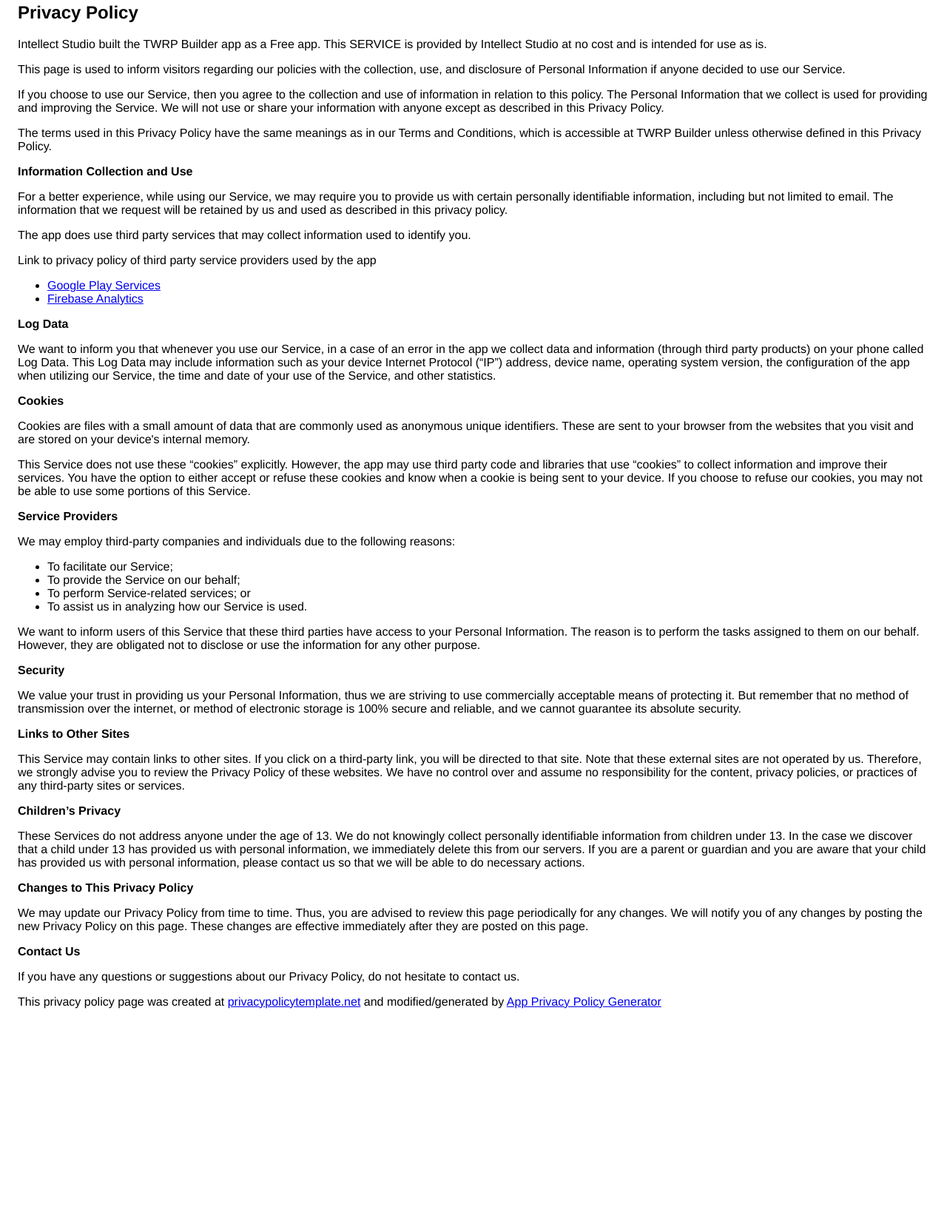
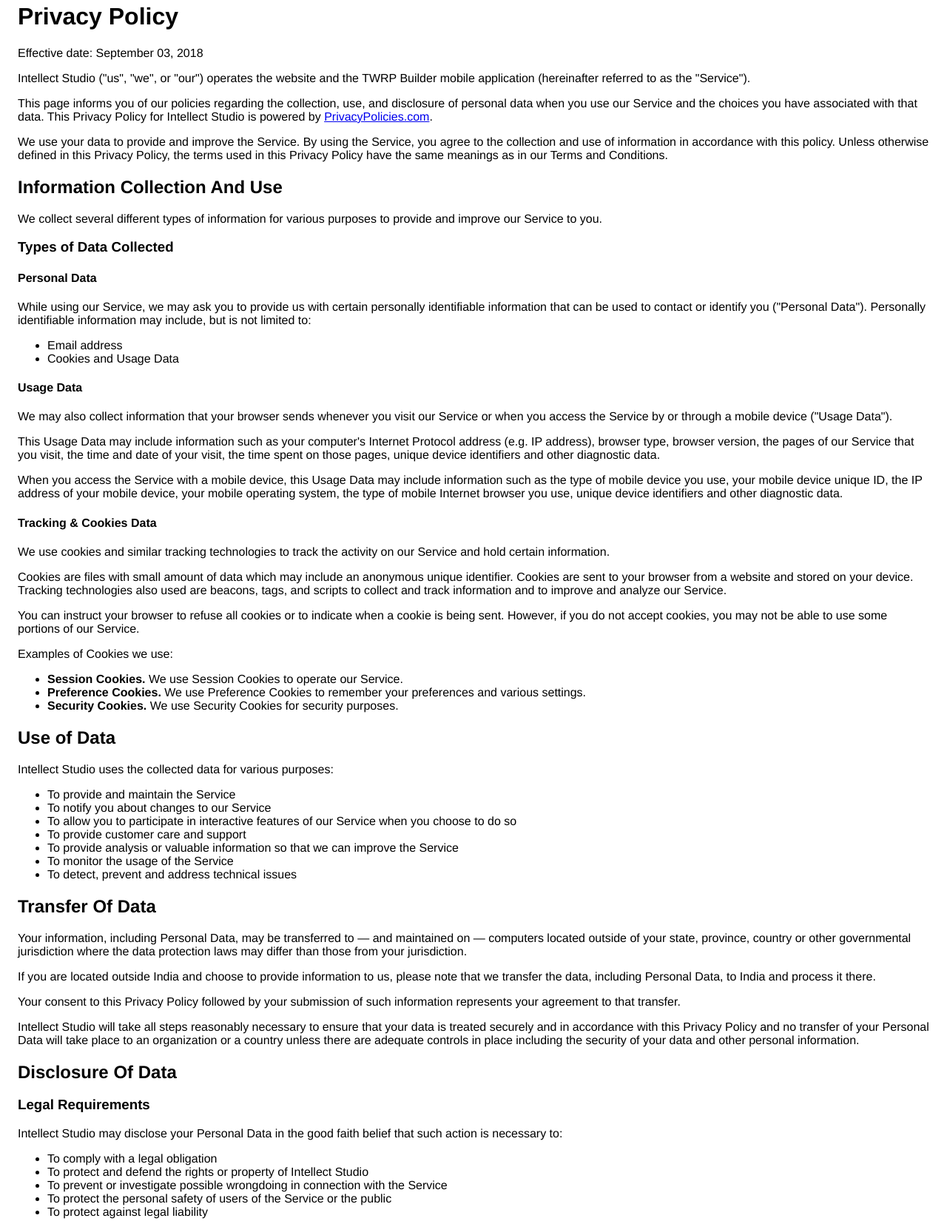
Before and after one commit to amitkhairnar44/twrpbuilder_policy, a plain HTML site: page index.html in a window 1280 px wide. Shown: the part 41-1691 px from the top of the page at 74% size. Before the commit the page ends 1444 px from the top, so only its background shows below. Drawn offline with Linux system fonts and the light colour scheme.

Commit message:
Update index.html

```diff
--- a/index.html
+++ b/index.html
@@ -1,46 +1,115 @@
-<!DOCTYPE html><html> <head> <meta charset="utf-8"> <meta name="viewport" content="width=device-width"> <title>Privacy Policy</title> <style>body{font-family: "Helvetica Neue", Helvetica, Arial, sans-serif; padding:1em;}</style></head> <body><h2>Privacy Policy</h2> <p> Intellect Studio built the TWRP Builder app as a Free app. This SERVICE is provided by Intellect Studio at no cost and is intended for use as is.
-                  </p> <p>This page is used to inform visitors regarding our policies with the collection, use, and
-                    disclosure of Personal Information if anyone decided to use our Service.
-                  </p> <p>If you choose to use our Service, then you agree to the collection and use of information in relation
-                    to this policy. The Personal Information that we collect is used for providing and improving the
-                    Service. We will not use or share your information with anyone except as described
-                    in this Privacy Policy.
-                  </p> <p>The terms used in this Privacy Policy have the same meanings as in our Terms and Conditions, which is accessible
-                    at TWRP Builder unless otherwise defined in this Privacy Policy.
-                  </p> <p><strong>Information Collection and Use</strong></p> <p>For a better experience, while using our Service, we may require you to provide us with certain
-                    personally identifiable information, including but not limited to email. The information that we request will be retained by us and used as described in this privacy policy.
-                  </p> <p>The app does use third party services that may collect information used to identify you.</p> <div><p>Link to privacy policy of third party service providers used by the app</p> <ul><li><a href="https://www.google.com/policies/privacy/" target="_blank">Google Play Services</a></li> <!----> <li><a href="https://firebase.google.com/policies/analytics" target="_blank">Firebase Analytics</a></li> <!----> <!----> <!----></ul></div> <p><strong>Log Data</strong></p> <p> We want to inform you that whenever you use our Service, in a case of an
-                    error in the app we collect data and information (through third party products) on your phone
-                    called Log Data. This Log Data may include information such as your device Internet Protocol (“IP”) address,
-                    device name, operating system version, the configuration of the app when utilizing our Service,
-                    the time and date of your use of the Service, and other statistics.
-                  </p> <p><strong>Cookies</strong></p> <p>Cookies are files with a small amount of data that are commonly used as anonymous unique identifiers. These
-                    are sent to your browser from the websites that you visit and are stored on your device's internal memory.
-                  </p> <p>This Service does not use these “cookies” explicitly. However, the app may use third party code and libraries
-                    that use “cookies” to collect information and improve their services. You have the option to either
-                    accept or refuse these cookies and know when a cookie is being sent to your device. If you choose to
-                    refuse our cookies, you may not be able to use some portions of this Service.
-                  </p> <p><strong>Service Providers</strong></p> <p> We may employ third-party companies and individuals due to the following reasons:</p> <ul><li>To facilitate our Service;</li> <li>To provide the Service on our behalf;</li> <li>To perform Service-related services; or</li> <li>To assist us in analyzing how our Service is used.</li></ul> <p> We want to inform users of this Service that these third parties have access to your
-                    Personal Information. The reason is to perform the tasks assigned to them on our behalf. However, they
-                    are obligated not to disclose or use the information for any other purpose.
-                  </p> <p><strong>Security</strong></p> <p> We value your trust in providing us your Personal Information, thus we are striving
-                    to use commercially acceptable means of protecting it. But remember that no method of transmission over
-                    the internet, or method of electronic storage is 100% secure and reliable, and we cannot guarantee
-                    its absolute security.
-                  </p> <p><strong>Links to Other Sites</strong></p> <p>This Service may contain links to other sites. If you click on a third-party link, you will be directed
-                    to that site. Note that these external sites are not operated by us. Therefore, we strongly
-                    advise you to review the Privacy Policy of these websites. We have no control over
-                    and assume no responsibility for the content, privacy policies, or practices of any third-party sites
-                    or services.
-                  </p> <p><strong>Children’s Privacy</strong></p> <p>These Services do not address anyone under the age of 13. We do not knowingly collect
-                    personally identifiable information from children under 13. In the case we discover that a child
-                    under 13 has provided us with personal information, we immediately delete this from
-                    our servers. If you are a parent or guardian and you are aware that your child has provided us with personal
-                    information, please contact us so that we will be able to do necessary actions.
-                  </p> <p><strong>Changes to This Privacy Policy</strong></p> <p> We may update our Privacy Policy from time to time. Thus, you are advised to review
-                    this page periodically for any changes. We will notify you of any changes by posting
-                    the new Privacy Policy on this page. These changes are effective immediately after they are posted on
-                    this page.
-                  </p> <p><strong>Contact Us</strong></p> <p>If you have any questions or suggestions about our Privacy Policy, do not hesitate to contact
-                    us.
-                  </p> <p>This privacy policy page was created at <a href="https://privacypolicytemplate.net" target="_blank">privacypolicytemplate.net</a>                    and modified/generated by <a href="https://app-privacy-policy-generator.firebaseapp.com/" target="_blank">App Privacy Policy Generator</a></p></body></html>
+<!DOCTYPE html><html> <head> <meta charset="utf-8"> <meta name="viewport" content="width=device-width"> <title>Privacy Policy</title> <style>body{font-family: "Helvetica Neue", Helvetica, Arial, sans-serif; padding:1em;}</style></head> <body><h1>Privacy Policy</h1>
+
+
+<p>Effective date: September 03, 2018</p>
+
+
+<p>Intellect Studio ("us", "we", or "our") operates the  website and the TWRP Builder mobile application (hereinafter referred to as the "Service").</p>
+
+<p>This page informs you of our policies regarding the collection, use, and disclosure of personal data when you use our Service and the choices you have associated with that data. This Privacy Policy  for Intellect Studio is powered by <a href="https://privacypolicies.com/free-privacy-policy-generator/">PrivacyPolicies.com</a>.</p>
+
+<p>We use your data to provide and improve the Service. By using the Service, you agree to the collection and use of information in accordance with this policy. Unless otherwise defined in this Privacy Policy, the terms used in this Privacy Policy have the same meanings as in our Terms and Conditions.</p>
+
+
+<h2>Information Collection And Use</h2>
+
+<p>We collect several different types of information for various purposes to provide and improve our Service to you.</p>
+
+<h3>Types of Data Collected</h3>
+
+<h4>Personal Data</h4>
+
+<p>While using our Service, we may ask you to provide us with certain personally identifiable information that can be used to contact or identify you ("Personal Data"). Personally identifiable information may include, but is not limited to:</p>
+
+<ul>
+<li>Email address</li><li>Cookies and Usage Data</li>
+</ul>
+
+<h4>Usage Data</h4>
+
+<p>We may also collect information that your browser sends whenever you visit our Service or when you access the Service by or through a mobile device ("Usage Data").</p>
+<p>This Usage Data may include information such as your computer's Internet Protocol address (e.g. IP address), browser type, browser version, the pages of our Service that you visit, the time and date of your visit, the time spent on those pages, unique device identifiers and other diagnostic data.</p>
+<p>When you access the Service with a mobile device, this Usage Data may include information such as the type of mobile device you use, your mobile device unique ID, the IP address of your mobile device, your mobile operating system, the type of mobile Internet browser you use, unique device identifiers and other diagnostic data.</p>
+
+<h4>Tracking & Cookies Data</h4>
+<p>We use cookies and similar tracking technologies to track the activity on our Service and hold certain information.</p>
+<p>Cookies are files with small amount of data which may include an anonymous unique identifier. Cookies are sent to your browser from a website and stored on your device. Tracking technologies also used are beacons, tags, and scripts to collect and track information and to improve and analyze our Service.</p>
+<p>You can instruct your browser to refuse all cookies or to indicate when a cookie is being sent. However, if you do not accept cookies, you may not be able to use some portions of our Service.</p>
+<p>Examples of Cookies we use:</p>
+<ul>
+    <li><strong>Session Cookies.</strong> We use Session Cookies to operate our Service.</li>
+    <li><strong>Preference Cookies.</strong> We use Preference Cookies to remember your preferences and various settings.</li>
+    <li><strong>Security Cookies.</strong> We use Security Cookies for security purposes.</li>
+</ul>
+
+<h2>Use of Data</h2>
+
+<p>Intellect Studio uses the collected data for various purposes:</p>
+<ul>
+    <li>To provide and maintain the Service</li>
+    <li>To notify you about changes to our Service</li>
+    <li>To allow you to participate in interactive features of our Service when you choose to do so</li>
+    <li>To provide customer care and support</li>
+    <li>To provide analysis or valuable information so that we can improve the Service</li>
+    <li>To monitor the usage of the Service</li>
+    <li>To detect, prevent and address technical issues</li>
+</ul>
+
+<h2>Transfer Of Data</h2>
+<p>Your information, including Personal Data, may be transferred to — and maintained on — computers located outside of your state, province, country or other governmental jurisdiction where the data protection laws may differ than those from your jurisdiction.</p>
+<p>If you are located outside India and choose to provide information to us, please note that we transfer the data, including Personal Data, to India and process it there.</p>
+<p>Your consent to this Privacy Policy followed by your submission of such information represents your agreement to that transfer.</p>
+<p>Intellect Studio will take all steps reasonably necessary to ensure that your data is treated securely and in accordance with this Privacy Policy and no transfer of your Personal Data will take place to an organization or a country unless there are adequate controls in place including the security of your data and other personal information.</p>
+
+<h2>Disclosure Of Data</h2>
+
+<h3>Legal Requirements</h3>
+<p>Intellect Studio may disclose your Personal Data in the good faith belief that such action is necessary to:</p>
+<ul>
+    <li>To comply with a legal obligation</li>
+    <li>To protect and defend the rights or property of Intellect Studio</li>
+    <li>To prevent or investigate possible wrongdoing in connection with the Service</li>
+    <li>To protect the personal safety of users of the Service or the public</li>
+    <li>To protect against legal liability</li>
+</ul>
+
+<h2>Security Of Data</h2>
+<p>The security of your data is important to us, but remember that no method of transmission over the Internet, or method of electronic storage is 100% secure. While we strive to use commercially acceptable means to protect your Personal Data, we cannot guarantee its absolute security.</p>
+
+<h2>Service Providers</h2>
+<p>We may employ third party companies and individuals to facilitate our Service ("Service Providers"), to provide the Service on our behalf, to perform Service-related services or to assist us in analyzing how our Service is used.</p>
+<p>These third parties have access to your Personal Data only to perform these tasks on our behalf and are obligated not to disclose or use it for any other purpose.</p>
+
+<h3>Analytics</h3>
+<p>We may use third-party Service Providers to monitor and analyze the use of our Service.</p>
+<ul>
+        <li>
+        <p><strong>Google Analytics</strong></p>
+        <p>Google Analytics is a web analytics service offered by Google that tracks and reports website traffic. Google uses the data collected to track and monitor the use of our Service. This data is shared with other Google services. Google may use the collected data to contextualize and personalize the ads of its own advertising network.</p>
+                        <p>For more information on the privacy practices of Google, please visit the Google Privacy & Terms web page: <a href="https://policies.google.com/privacy?hl=en">https://policies.google.com/privacy?hl=en</a></p>
+    </li>
+                            </ul>
+
+
+<h2>Links To Other Sites</h2>
+<p>Our Service may contain links to other sites that are not operated by us. If you click on a third party link, you will be directed to that third party's site. We strongly advise you to review the Privacy Policy of every site you visit.</p>
+<p>We have no control over and assume no responsibility for the content, privacy policies or practices of any third party sites or services.</p>
+
+
+<h2>Children's Privacy</h2>
+<p>Our Service does not address anyone under the age of 18 ("Children").</p>
+<p>We do not knowingly collect personally identifiable information from anyone under the age of 18. If you are a parent or guardian and you are aware that your Children has provided us with Personal Data, please contact us. If we become aware that we have collected Personal Data from children without verification of parental consent, we take steps to remove that information from our servers.</p>
+
+
+<h2>Changes To This Privacy Policy</h2>
+<p>We may update our Privacy Policy from time to time. We will notify you of any changes by posting the new Privacy Policy on this page.</p>
+<p>We will let you know via email and/or a prominent notice on our Service, prior to the change becoming effective and update the "effective date" at the top of this Privacy Policy.</p>
+<p>You are advised to review this Privacy Policy periodically for any changes. Changes to this Privacy Policy are effective when they are posted on this page.</p>
+
+
+<h2>Contact Us</h2>
+<p>If you have any questions about this Privacy Policy, please contact us:</p>
+<ul>
+        <li>By email: twrpbuilder21@gmail.com</li>
+
+        </ul>                                </body></html>
```
